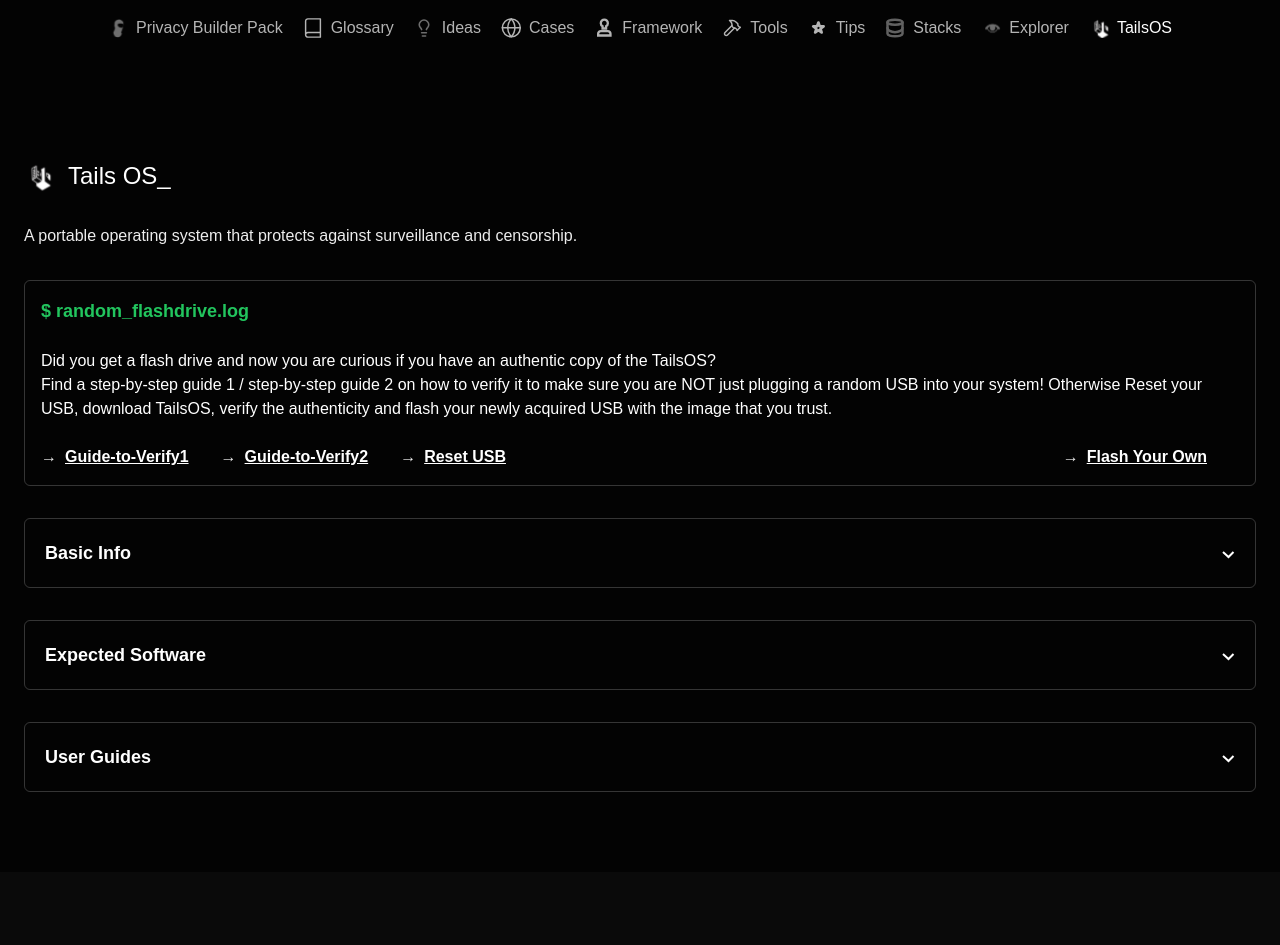
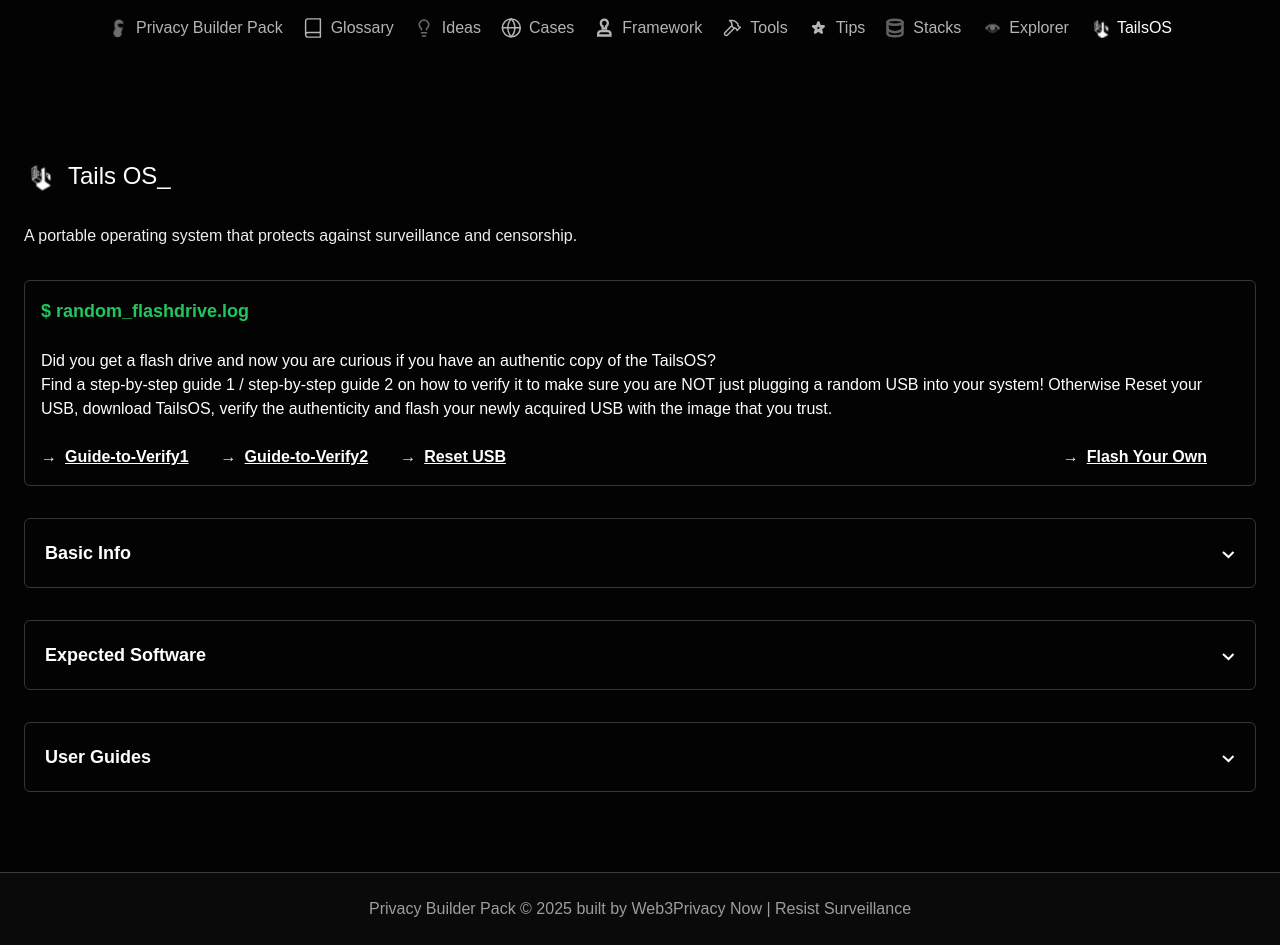
Before and after one commit to ilge-ustun/privacy-builder-pack, a Next.js app in the folder app/: page /tails-os in a window 1280 px wide. Before the commit the page ends 872 px from the top, so only its background shows below. Built offline with nearby package versions, Linux system fonts and the light colour scheme; a web font is replaced by a local one.

Commit message:
add footer

```diff
--- a/app/src/app/layout.tsx
+++ b/app/src/app/layout.tsx
@@ -2,6 +2,7 @@
 import { Azeret_Mono } from "next/font/google"
 import "./globals.css"
 import Navbar from "@/components/Navbar"
+import Footer from "@/components/Footer"
 
 const azeretMono = Azeret_Mono({
   variable: "--font-azeret-mono",
@@ -23,6 +24,7 @@
       <body className={`${azeretMono.variable} ${azeretMono.variable} antialiased w-full`}>
         <Navbar />
         {children}
+        <Footer />
       </body>
     </html>
   )
--- /dev/null
+++ b/app/src/components/Footer.tsx
@@ -0,0 +1,7 @@
+export default function Footer() {
+  return (
+    <footer className="w-full border-t border-white/20 text-white/60 py-6 px-6 md:px-24 text-center">
+      Privacy Builder Pack © 2025 built by Web3Privacy Now | Resist Surveillance
+    </footer>
+  )
+}
```
